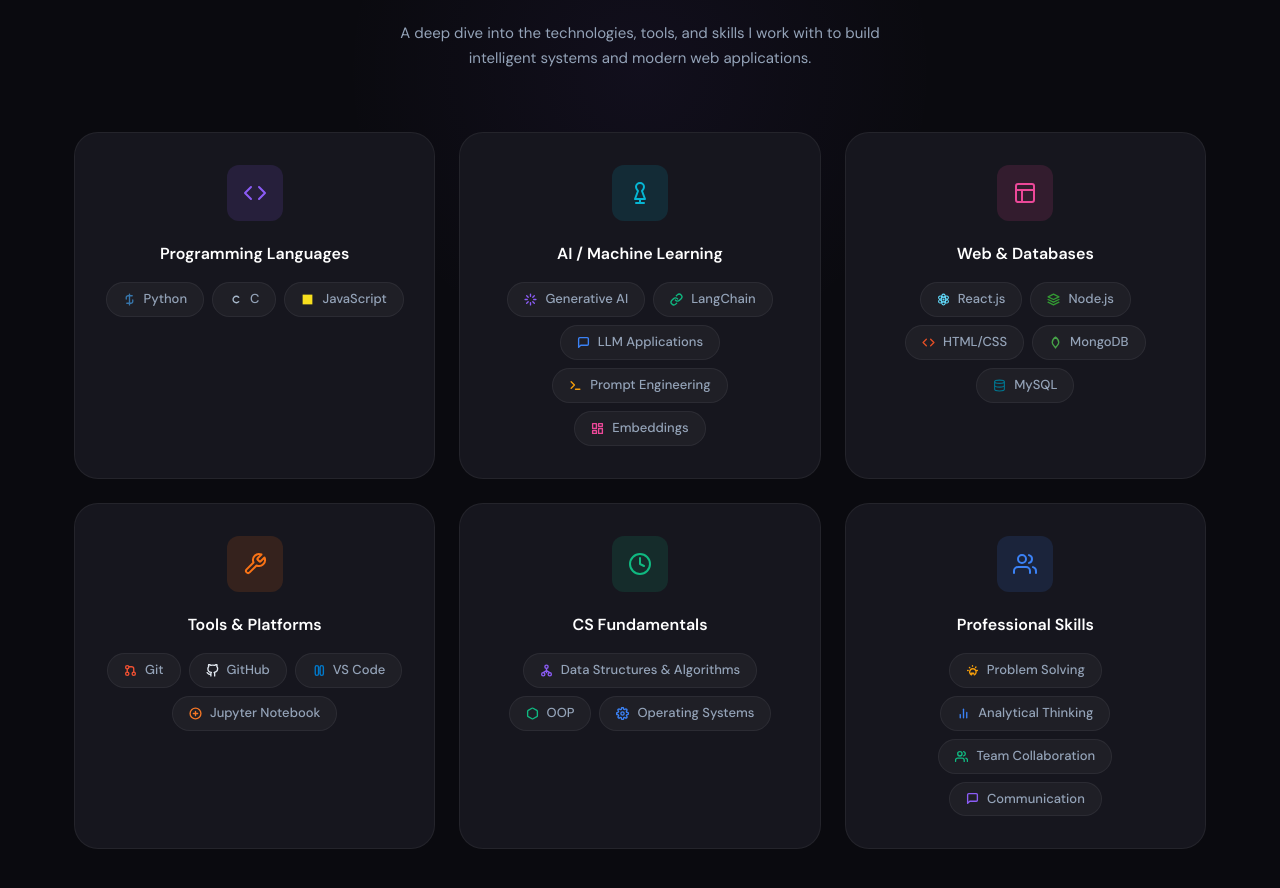
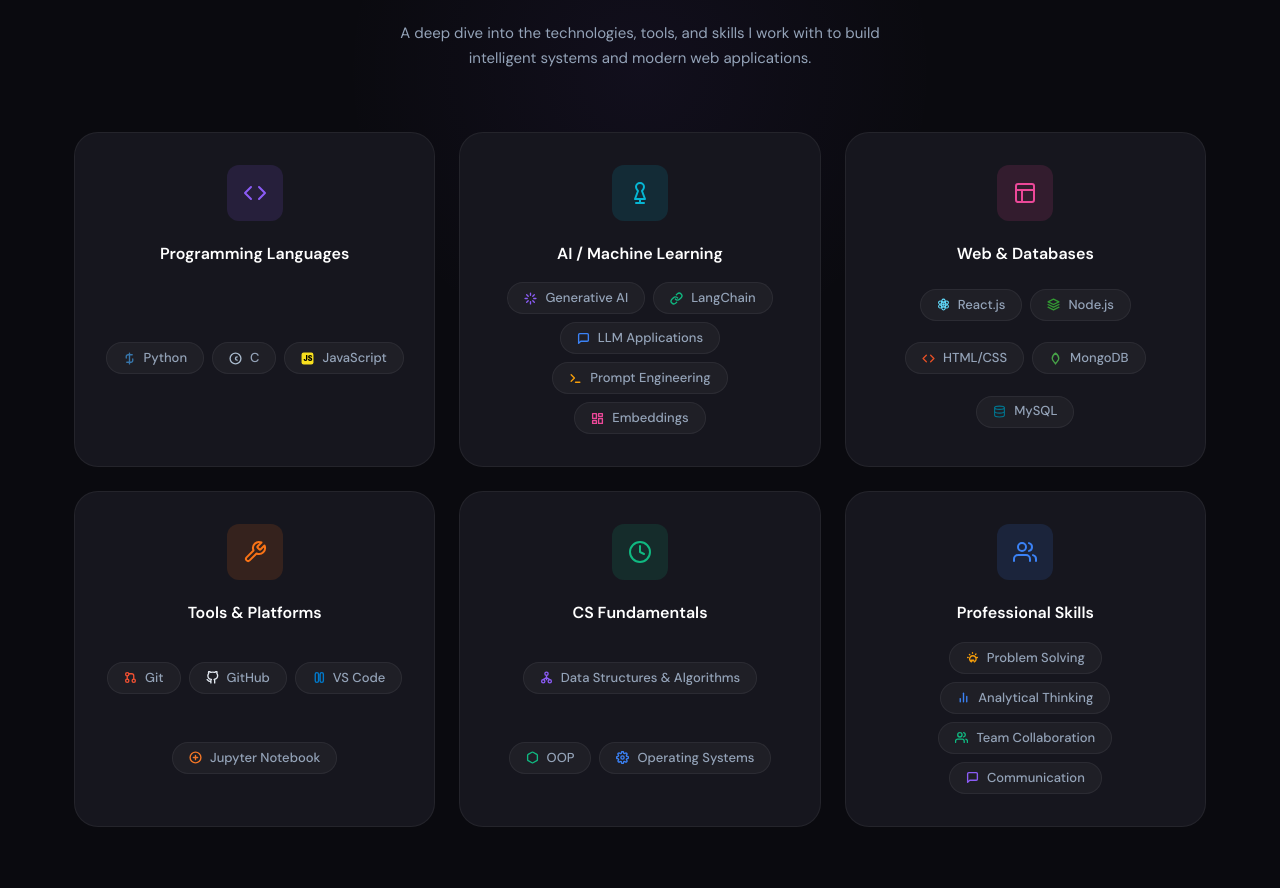
Before and after one commit to Sumit-7001/portfulio, a React (Vite) app: page / in a window 1280 px wide. Shown: the part 3840-4728 px from the top of the page. Built offline with nearby package versions, Linux system fonts and the light colour scheme.

Commit message:
feat: update favicon and refactor testimonial skill tags to use CSS modules for improved styling and interactivity

```diff
--- a/index.html
+++ b/index.html
@@ -2,7 +2,7 @@
 <html lang="en">
   <head>
     <meta charset="UTF-8" />
-    <link rel="icon" type="image/svg+xml" href="/vite.svg" />
+    <link rel="icon" type="image/png" href="/favicon.png" />
     <meta name="viewport" content="width=device-width, initial-scale=1.0" />
     <meta name="description" content="Sumit Kumar Sahoo — GenAI & Web Developer Portfolio. B.Tech CSE student skilled in Python, LangChain, React.js, and Machine Learning." />
     <title>Sumit Kumar Sahoo — GenAI & Web Developer</title>
--- a/src/components/Testimonials.jsx
+++ b/src/components/Testimonials.jsx
@@ -115,21 +115,21 @@
       return {
         color: '#A8B9CC',
         icon: (
-          <svg width="13" height="13" viewBox="0 0 24 24" fill="none" stroke="#A8B9CC" strokeWidth="2.5" strokeLinecap="round" strokeLinejoin="round"><path d="M18 16A6 6 0 1 1 18 8"/></svg>
+          <svg width="13" height="13" viewBox="0 0 24 24" fill="none" stroke="#A8B9CC" strokeWidth="2.5" strokeLinecap="round" strokeLinejoin="round"><circle cx="12" cy="12" r="10"/><path d="M15 9a3 3 0 1 0 0 6"/></svg>
         )
       };
     case 'JavaScript':
       return {
         color: '#F7DF1E',
         icon: (
-          <svg width="13" height="13" viewBox="0 0 24 24" fill="#F7DF1E"><path d="M3 3h18v18H3z"/></svg>
+          <svg width="13" height="13" viewBox="0 0 24 24"><rect width="22" height="22" x="1" y="1" rx="4" fill="#F7DF1E"/><text x="4.5" y="16.5" fill="#000000" fontSize="13" fontFamily="-apple-system, sans-serif" fontWeight="900">JS</text></svg>
         )
       };
     case 'React.js':
       return {
         color: '#61DAFB',
         icon: (
-          <svg width="13" height="13" viewBox="0 0 24 24" fill="none" stroke="#61DAFB" strokeWidth="2" strokeLinecap="round" strokeLinejoin="round"><ellipse cx="12" cy="12" rx="10" ry="4" transform="rotate(30 12 12)"/><ellipse cx="12" cy="12" rx="10" ry="4" transform="rotate(90 12 12)"/><ellipse cx="12" cy="12" rx="10" ry="4" transform="rotate(150 12 12)"/><circle cx="12" cy="12" r="1"/></svg>
+          <svg width="13" height="13" viewBox="0 0 24 24" fill="none" stroke="#61DAFB" strokeWidth="2.0" strokeLinecap="round" strokeLinejoin="round"><ellipse cx="12" cy="12" rx="10" ry="4" transform="rotate(30 12 12)"/><ellipse cx="12" cy="12" rx="10" ry="4" transform="rotate(90 12 12)"/><ellipse cx="12" cy="12" rx="10" ry="4" transform="rotate(150 12 12)"/><circle cx="12" cy="12" r="1.5" fill="#61DAFB"/></svg>
         )
       };
     case 'Node.js':
@@ -296,43 +296,22 @@
         style={{
           background: `${skill.color}22`,
           color: skill.color,
-          display: 'flex',
-          alignItems: 'center',
-          justifyContent: 'center',
-          borderRadius: '12px',
         }}
       >
-        <span style={{ width: 24, height: 24, display: 'flex' }}>{skill.icon}</span>
+        <span>{skill.icon}</span>
       </div>
       <p className="testimonial-name" style={{ marginBottom: 16 }}>{skill.title}</p>
-      <div style={{ display: 'flex', flexWrap: 'wrap', gap: 8, justifyContent: 'center' }}>
+      <div className="testimonial-tags">
         {skill.items.map((item) => {
           const info = getSkillIconAndColor(item);
           return (
             <span
               key={item}
+              className="skill-tag"
               style={{
-                fontSize: 13,
-                padding: '6px 16px',
-                background: 'rgba(255,255,255,0.04)',
-                border: '1px solid rgba(255,255,255,0.06)',
-                borderRadius: '9999px',
-                color: 'var(--color-text-secondary)',
-                fontWeight: 500,
-                display: 'inline-flex',
-                alignItems: 'center',
-                gap: '8px',
-                transition: 'all 0.2s ease',
-              }}
-              onMouseEnter={(e) => {
-                e.currentTarget.style.background = `${info.color}15`;
-                e.currentTarget.style.borderColor = `${info.color}33`;
-                e.currentTarget.style.color = info.color;
-              }}
-              onMouseLeave={(e) => {
-                e.currentTarget.style.background = 'rgba(255,255,255,0.04)';
-                e.currentTarget.style.borderColor = 'rgba(255,255,255,0.06)';
-                e.currentTarget.style.color = 'var(--color-text-secondary)';
+                '--hover-bg': `${info.color}15`,
+                '--hover-border': `${info.color}33`,
+                '--hover-color': info.color,
               }}
             >
               {info.icon}
--- a/src/index.css
+++ b/src/index.css
@@ -1069,6 +1069,9 @@
   padding: 32px 24px;
   transition: transform var(--transition-base), border-color var(--transition-base), box-shadow var(--transition-base);
   text-align: center;
+  display: flex;
+  flex-direction: column;
+  align-items: center;
 }
 
 .testimonial-card:hover {
@@ -1080,9 +1083,64 @@
 .testimonial-avatar {
   width: 56px;
   height: 56px;
-  border-radius: var(--radius-md);
-  object-fit: cover;
+  border-radius: 12px;
   margin: 0 auto 20px;
+  display: flex;
+  align-items: center;
+  justify-content: center;
+  flex-shrink: 0;
+}
+
+.testimonial-avatar span {
+  width: 24px;
+  height: 24px;
+  display: flex;
+  align-items: center;
+  justify-content: center;
+}
+
+.testimonial-avatar svg {
+  width: 100%;
+  height: 100%;
+  display: block;
+}
+
+.testimonial-tags {
+  display: flex;
+  flex-wrap: wrap;
+  gap: 8px;
+  justify-content: center;
+  align-items: center;
+  flex-grow: 1;
+  width: 100%;
+}
+
+.skill-tag {
+  font-size: 13px;
+  height: 32px;
+  padding: 0 16px;
+  background: rgba(255,255,255,0.04);
+  border: 1px solid rgba(255,255,255,0.06);
+  border-radius: 9999px;
+  color: var(--color-text-secondary);
+  font-weight: 500;
+  display: inline-flex;
+  align-items: center;
+  justify-content: center;
+  gap: 8px;
+  transition: all 0.2s ease;
+  cursor: default;
+}
+
+.skill-tag:hover {
+  background: var(--hover-bg);
+  border-color: var(--hover-border);
+  color: var(--hover-color);
+}
+
+.skill-tag svg {
+  display: block;
+  flex-shrink: 0;
 }
 
 .testimonial-quote {
```
Also changed, not shown: public/favicon.png (added).
